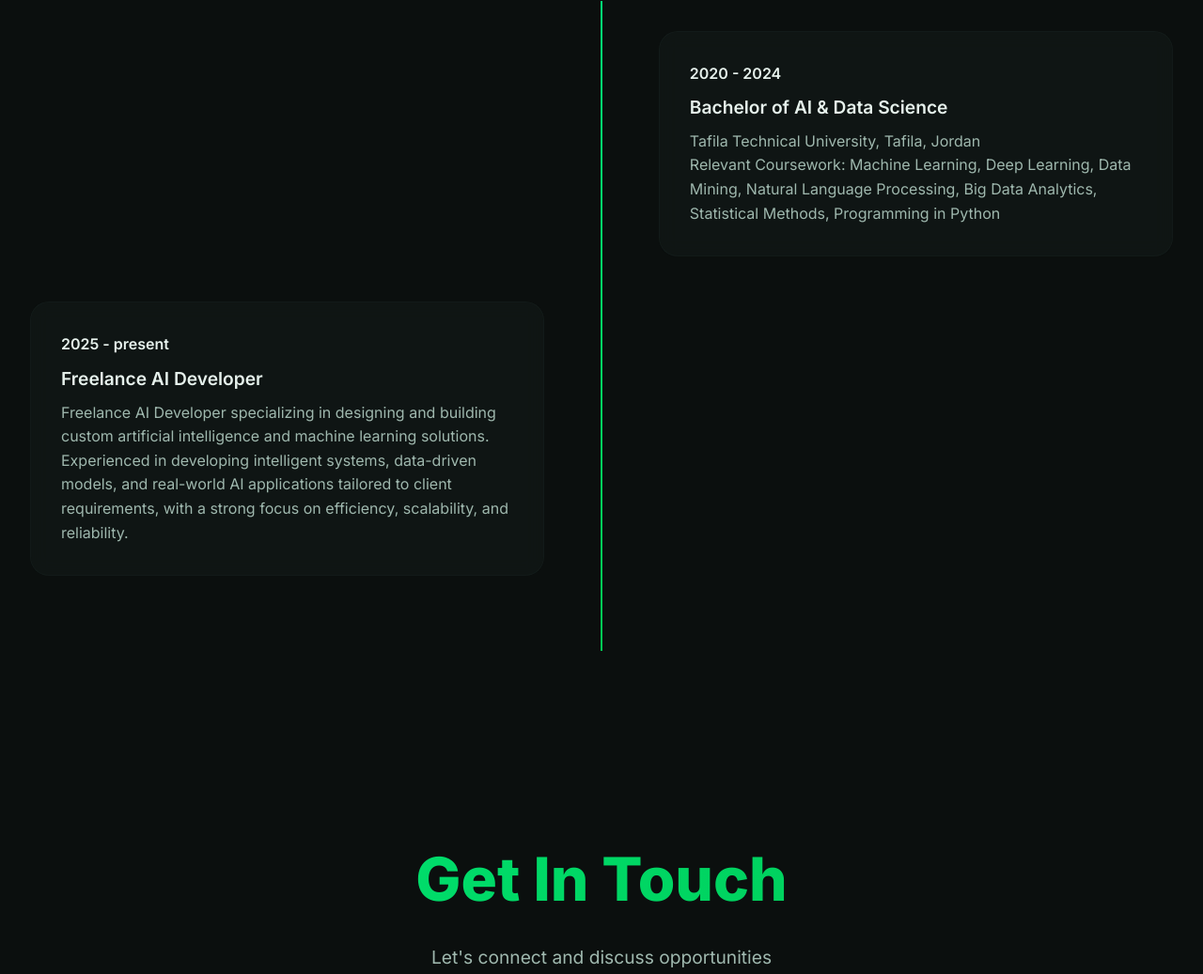
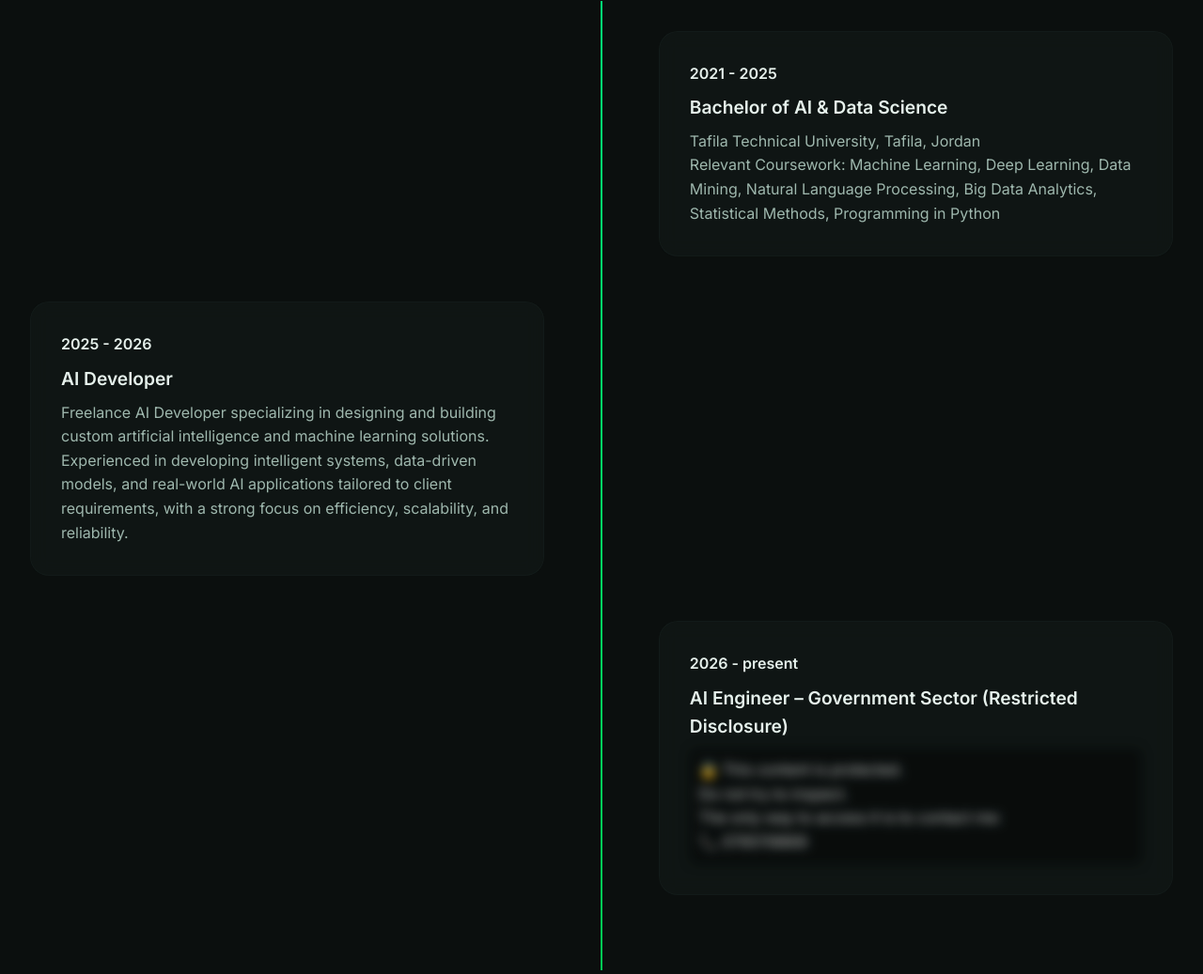
Before and after one commit to 3izz/izz_protofolio1, a plain HTML site: page index.html in a window 1280 px wide. Shown: the part 6061-7098 px from the top of the page at 94% size. Drawn offline with Linux system fonts and the light colour scheme.

Commit message:
Update index.html

```diff
--- a/index.html
+++ b/index.html
@@ -422,7 +422,7 @@
         <div class="timeline">
             <div class="timeline-item reveal">
                 <div class="timeline-content">
-                    <div class="timeline-date">2020 - 2024</div>
+                    <div class="timeline-date">2021 - 2025</div>
                     <h3 class="timeline-title">Bachelor of AI & Data Science</h3>
                     <p class="timeline-description">
                         Tafila Technical University, Tafila, Jordan<br>
@@ -438,13 +438,43 @@
 
             <div class="timeline-item reveal">
                 <div class="timeline-content">
-                    <div class="timeline-date">2025 - present</div>
-                    <h3 class="timeline-title">Freelance AI Developer</h3>
+                    <div class="timeline-date">2025 - 2026</div>
+                    <h3 class="timeline-title">AI Developer </h3>
                     <p class="timeline-description">
                         Freelance AI Developer specializing in designing and building custom artificial intelligence and machine learning solutions. Experienced in developing intelligent systems, data-driven models, and real-world AI applications tailored to client requirements, with a strong focus on efficiency, scalability, and reliability.   </p>
                 </div>
                 <div class="timeline-dot"></div>
             </div>
+
+         <div class="timeline-item reveal">
+    <div class="timeline-content">
+
+        <div class="timeline-date">2026 - present</div>
+        <h3 class="timeline-title">AI Engineer – Government Sector (Restricted Disclosure)</h3>
+
+        <p
+          class="timeline-description"
+          style="
+            filter: blur(6px);
+            user-select: none;
+            pointer-events: none;
+            background: rgba(0,0,0,0.4);
+            padding: 10px;
+            border-radius: 8px;
+            color: #ccc;
+            line-height: 1.6;
+            transition: 0.3s;
+          "
+        >
+            🔒 This content is protected.<br>
+            Do not try to inspect.<br>
+            The only way to access it is to contact me:<br>
+            📞 0795119869
+        </p>
+
+    </div>
+    <div class="timeline-dot"></div>
+</div>
         </div>
     </section>
 
```
